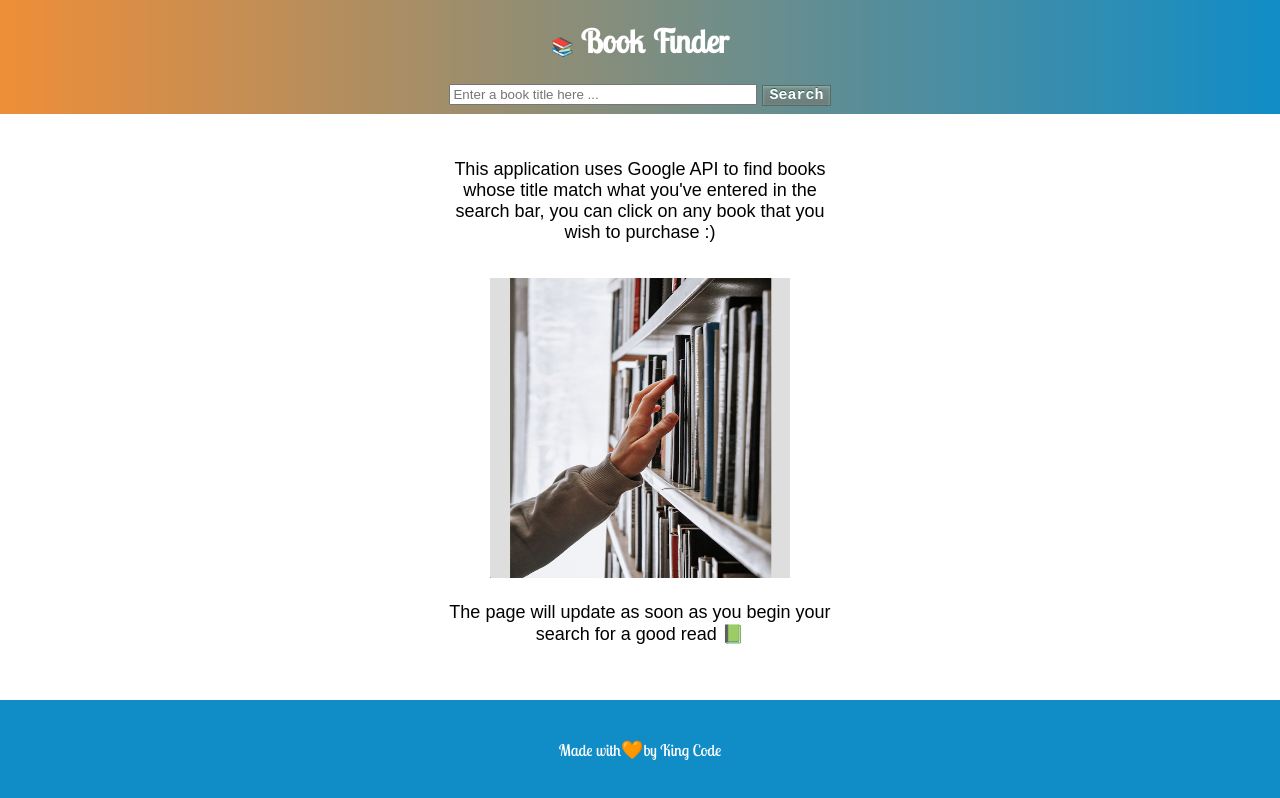
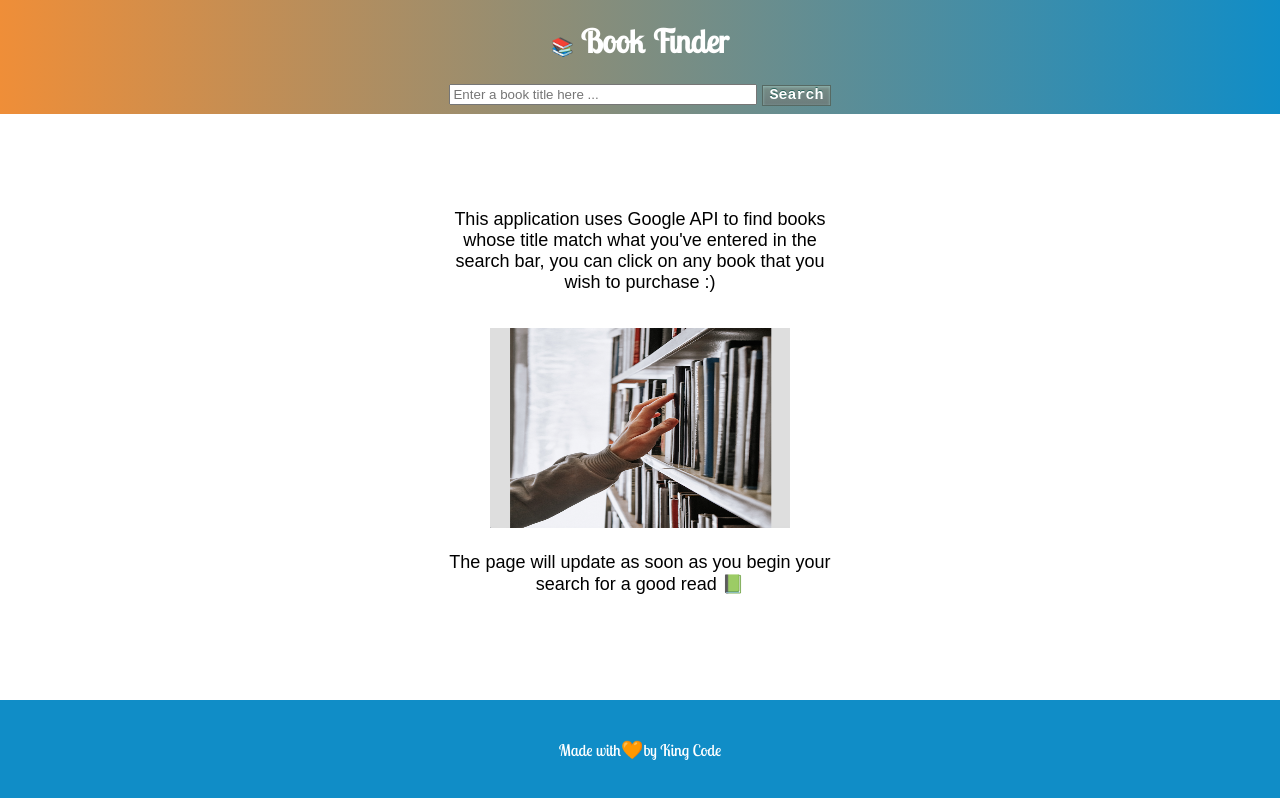
Before and after one commit to LloydC/react-book-finder, a React (Create React App) app: page / in a window 1280 px wide. Built offline with nearby package versions, Linux system fonts and the light colour scheme.

Commit message:
Changed cover image dimension && Removed React logo image

```diff
--- a/public/index.html
+++ b/public/index.html
@@ -10,7 +10,6 @@
       content="Web site created using create-react-app"
     />
     <link href="https://fonts.googleapis.com/css2?family=Lobster+Two&display=swap" rel="stylesheet">
-    <link rel="apple-touch-icon" href="%PUBLIC_URL%/logo192.png" />
     <!--
       manifest.json provides metadata used when your web app is installed on a
       user's mobile device or desktop. See https://developers.google.com/web/fundamentals/web-app-manifest/
@@ -30,15 +29,5 @@
   <body>
     <noscript>You need to enable JavaScript to run this app.</noscript>
     <div id="root"></div>
-    <!--
-      This HTML file is a template.
-      If you open it directly in the browser, you will see an empty page.
-
-      You can add webfonts, meta tags, or analytics to this file.
-      The build step will place the bundled scripts into the <body> tag.
-
-      To begin the development, run `npm start` or `yarn start`.
-      To create a production bundle, use `npm run build` or `yarn build`.
-    -->
   </body>
 </html>
--- a/src/App.js
+++ b/src/App.js
@@ -54,7 +54,7 @@ export default function App() {
               <div style={{width: '400px'}}>
                 <p>This application uses Google API to find books whose title match what you've entered in the search bar, you can click on any book that you wish to purchase :)</p>
                 <br/>
-                <img src={coverImage} alt="Guzel_Maksutova" width="300px" height="300px"/>
+                <img src={coverImage} alt="Guzel_Maksutova" width="300px" height="200px"/>
                 <br/>
                 <p> The page will update as soon as you begin your search for a good read <span role="img" aria-label="books">&#128215;</span></p>
               </div>}
```
Also changed, not shown: public/logo512.png (deleted), public/manifest.json.
